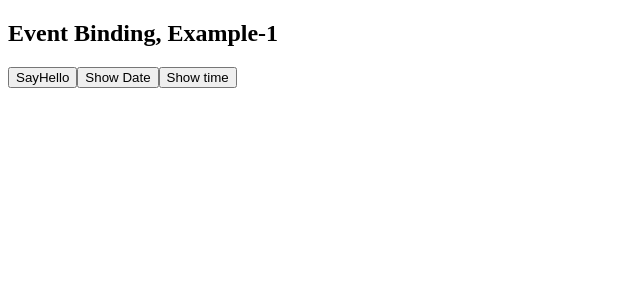
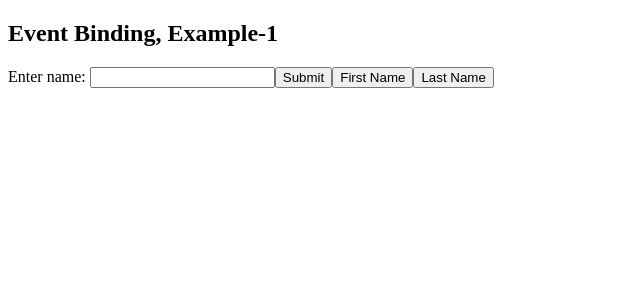
Before and after one commit to jackofalltradesprogrammer/AngularBootCamp, an Angular app: page / in a window 1280 px wide. Shown: the top 300 px of the page, without its empty margins (0-640 px from the left). Built offline with nearby package versions, Linux system fonts and the light colour scheme.

Commit message:
Day 4 - Example of Showing first and last name  using only one method accepting parameters

```diff
--- a/src/app/app.component.html
+++ b/src/app/app.component.html
@@ -1,7 +1,10 @@
 <h2>Event Binding, Example-1</h2>
 
-<button (click)='getSomething()'>SayHello </button>
-<button (click)='getSomething("date")'>Show Date </button>
-<button (click)='getSomething("time")'>Show time </button> <br>
+Enter name:
+<input type=text [(ngModel)]='t1' />
+<button (click)='display()'> Submit </button>
+<button (click)='display("firstName")'> First Name </button>
+<button (click)='display("lastName")'> Last Name </button> <br>
+
 
 {{msg}}
--- a/src/app/app.component.ts
+++ b/src/app/app.component.ts
@@ -6,17 +6,18 @@ import { Component } from '@angular/core';
   styleUrls: ['./app.component.css']
 })
 export class AppComponent {
-  msg:string='';
-  getSomething(something){
-    var d= new Date();
-    if (something == 'date'){
-      this.msg = d.getDate() +"/"+(d.getMonth()) + "/" + d.getFullYear();
-    }
-    else if (something == 'time') {
-      this.msg = d.getHours() +":"+(d.getMinutes()) + ":" + d.getSeconds();
-    }
-    else{
-      this.msg='hello'; }
+  t1:string;
+  msg:string;
+  display(name){
+
+    var names = this.t1.split(" ");
+    if(name == "firstName")
+    this.msg  = 'Hello ' + names[0];
+    else if (name == "lastName")
+    this.msg  = 'Hello ' + names[1];
+    else
+    this.msg  = 'Hello ' + this.t1;
+
   }
 
 }
```
